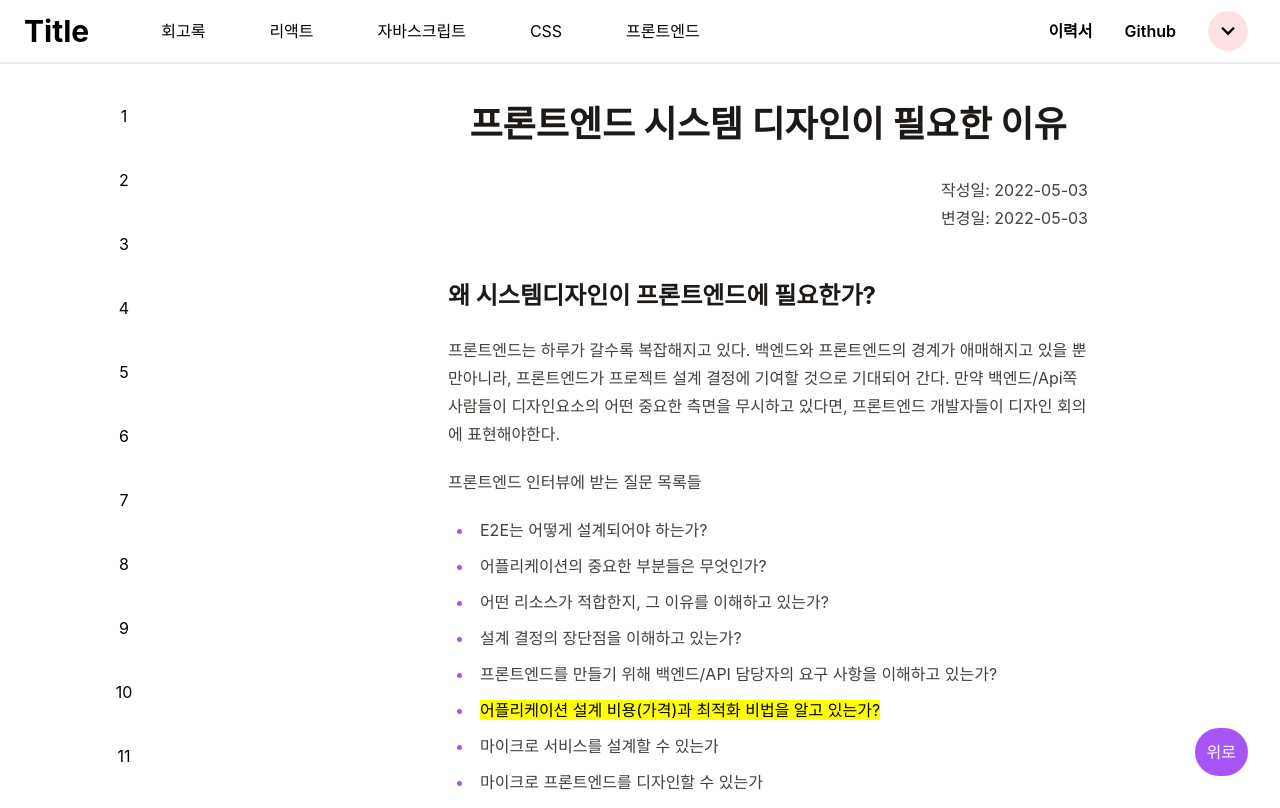
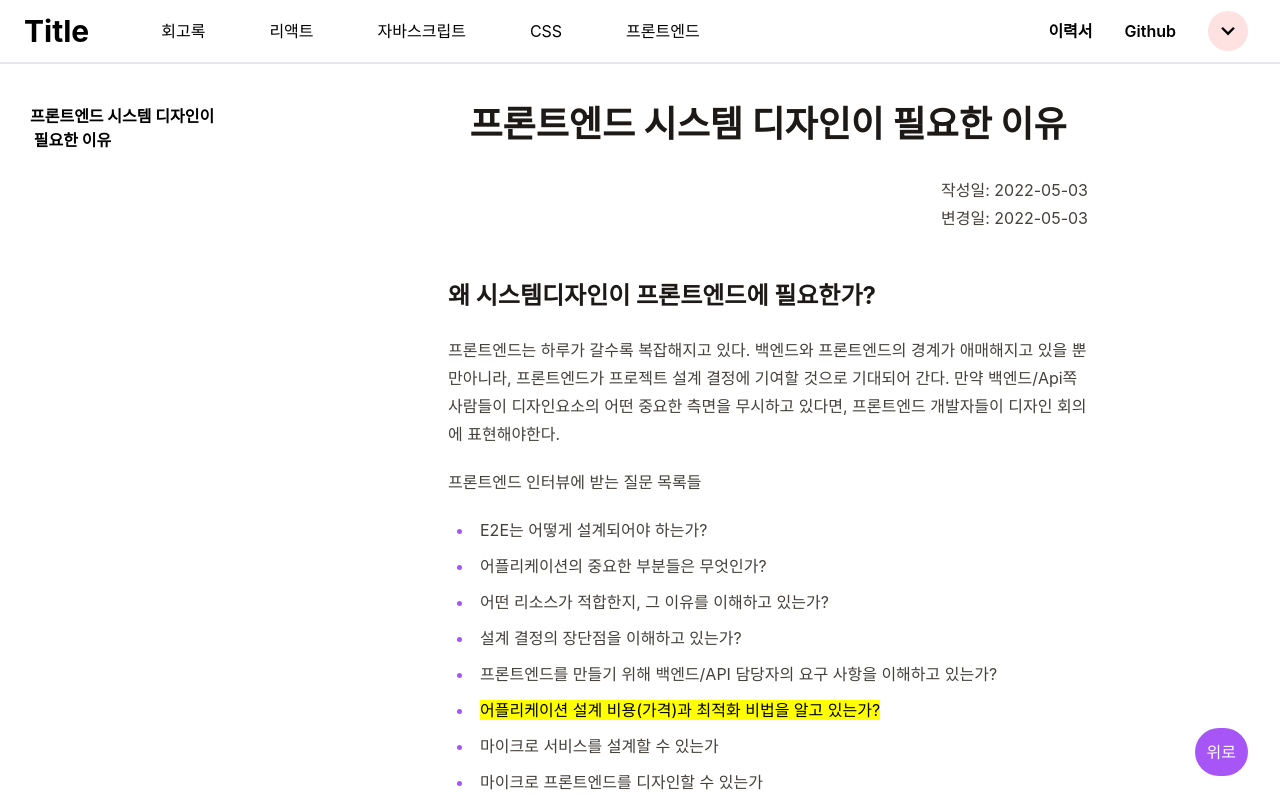
Before and after one commit to rukeni/blog, a Next.js app: page / in a window 1280 px wide. Built offline with nearby package versions, Linux system fonts and the light colour scheme; a web font is replaced by a local one.

Commit message:
Styles: 사이드바 overflow 항상 scroll 상태로 변경

```diff
--- a/components/Sidebar/Sidebar.tsx
+++ b/components/Sidebar/Sidebar.tsx
@@ -2,7 +2,7 @@ import SidebarItem from './SidebarItem';
 
 const Sidebar = () => {
   return (
-    <aside className='flex overflow-auto flex-col justify-start items-center w-64 min-h-screen border-r-[8px] border-r-transparent'>
+    <aside className='flex overflow-scroll flex-col justify-start items-center w-64 min-h-screen border-r-[8px] border-r-transparent'>
       <SidebarItem />
     </aside>
   );
--- a/components/Sidebar/SidebarItem.tsx
+++ b/components/Sidebar/SidebarItem.tsx
@@ -1,16 +1,21 @@
 import Link from 'next/link';
+
+import { sidebarMenus } from './sidebarMenus';
 
 const SidebarItem = () => {
   return (
     <>
-      {new Array(50)
-        .fill(0)
-        .map((el, idx) => idx + 1)
-        .map((el, index) => (
-          <section className={'my-5 ' + (index === 0 ? 'mt-10' : '')} key={el}>
-            <Link href='/data'>{String(el)}</Link>
-          </section>
-        ))}
+      {sidebarMenus.map((menu, index) => (
+        <section
+          className={
+            'font-bold whitespace-pre my-5 hover:opacity-50 ' +
+            (index === 0 ? 'mt-10' : '')
+          }
+          key={menu.title}
+        >
+          <Link href={menu.url}>{menu.title}</Link>
+        </section>
+      ))}
     </>
   );
 };
--- /dev/null
+++ b/components/Sidebar/sidebarMenus.ts
@@ -0,0 +1,6 @@
+export const sidebarMenus = [
+  {
+    title: '프론트엔드 시스템 디자인이 \n 필요한 이유',
+    url: '/',
+  },
+];
```
